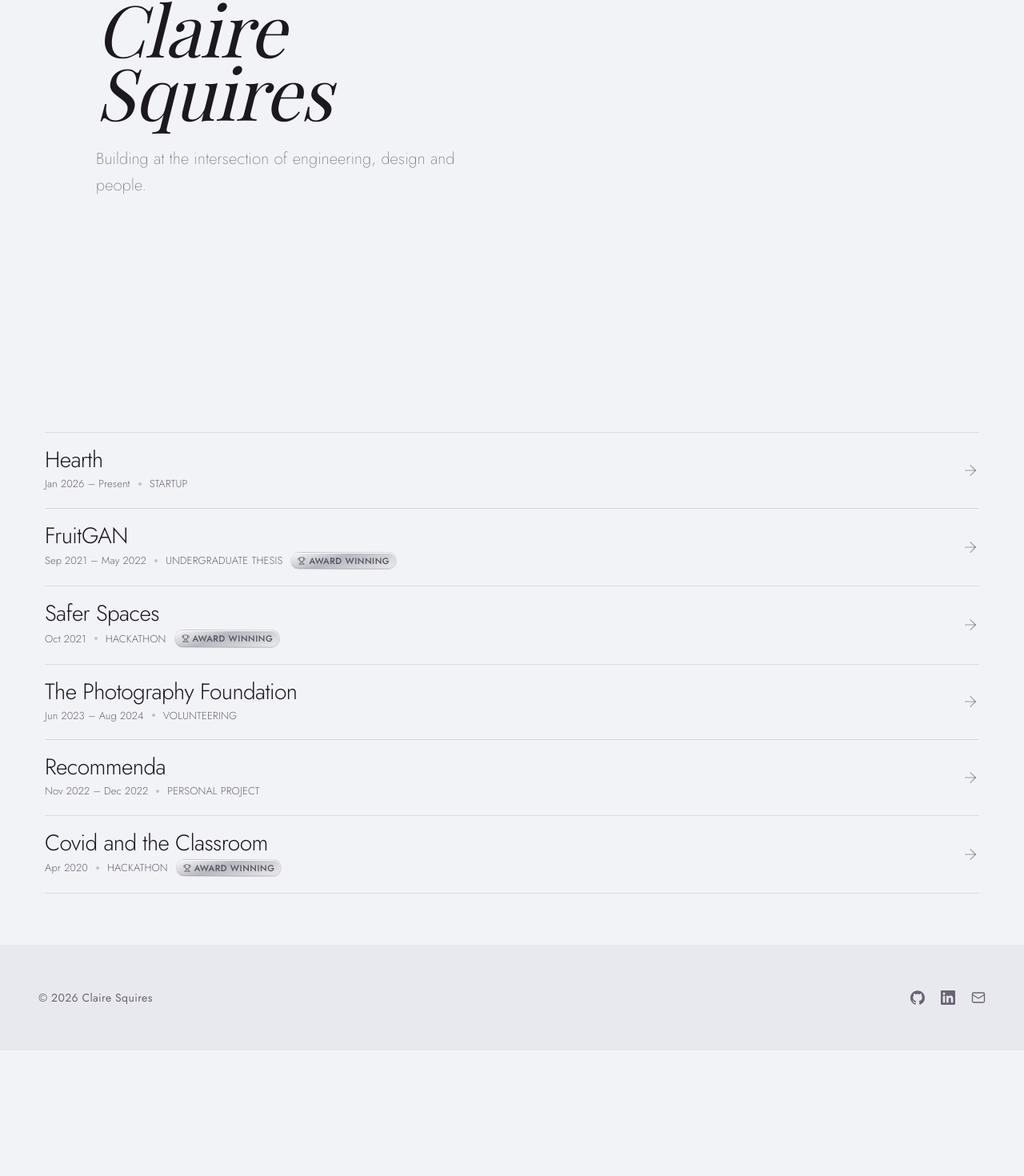
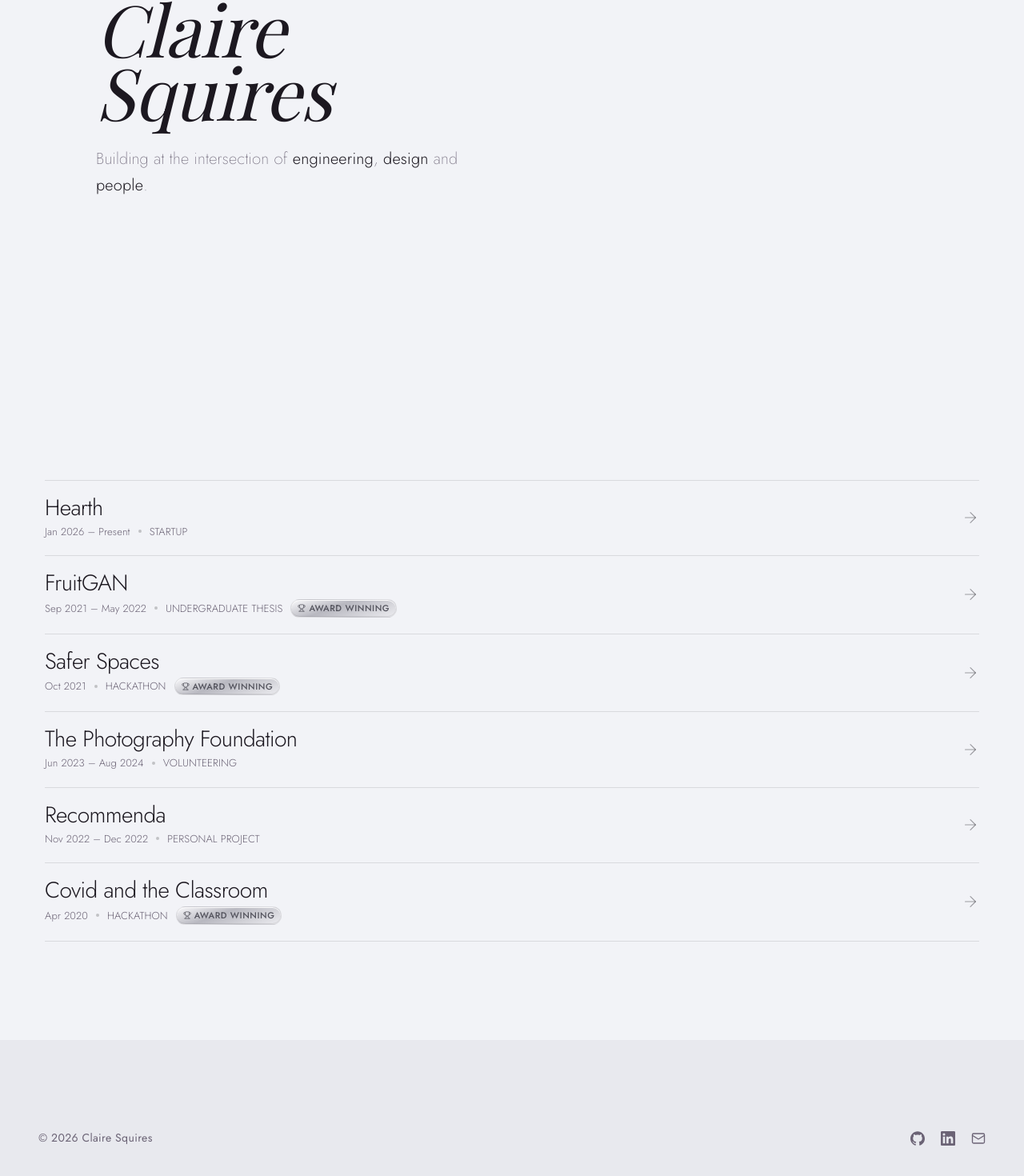
Before and after one commit to clairesquires99/portfolio-website, a React (Vite) app: page / in a window 1280 px wide. Shown: the part 300-1770 px from the top of the page at 80% size. Before the commit the page ends 1613 px from the top, so only its background shows below. Built offline with nearby package versions, Linux system fonts and the light colour scheme; a web font is replaced by a local one.

Commit message:
ui: edits

```diff
--- a/src/components/Footer.tsx
+++ b/src/components/Footer.tsx
@@ -47,7 +47,7 @@ function MailIcon({ size = 18 }: { size?: number }) {
 
 export function Footer() {
   return (
-    <footer className="bg-footer-bg px-12 py-14 flex items-center justify-between">
+    <footer className="bg-footer-bg px-12 py-28 flex items-end justify-between">
       <p className="font-jost text-sm text-muted tracking-wide">
         © {new Date().getFullYear()} Claire Squires
       </p>
--- a/src/components/HeroSection.tsx
+++ b/src/components/HeroSection.tsx
@@ -70,7 +70,10 @@ export function HeroSection() {
           Claire Squires
         </h1>
         <p className="text-[clamp(20px,1.5vw,30px)] leading-[1.65] text-muted tracking-[0.01em] font-h2 font-extralight">
-          Building at the intersection of engineering, design and people.
+          Building at the intersection of{" "}
+          <span className="font-light text-hero-name">engineering</span>,{" "}
+          <span className="font-light text-hero-name">design</span> and{" "}
+          <span className="font-light text-hero-name">people</span>.
         </p>
       </div>
 
--- a/src/components/ProjectsSection.tsx
+++ b/src/components/ProjectsSection.tsx
@@ -5,7 +5,7 @@ import { toSlug } from "../utils/slugify";
 
 export function ProjectsSection() {
   return (
-    <section className="bg-hero-bg px-14 pt-10 pb-16">
+    <section className="min-h-svh bg-hero-bg px-14 pt-10 pb-16 flex flex-col justify-center">
       <ul className="w-full">
         {PROJECTS.map((item) => (
           <li key={item.name} className="first:border-t border-b border-black/10">
```
